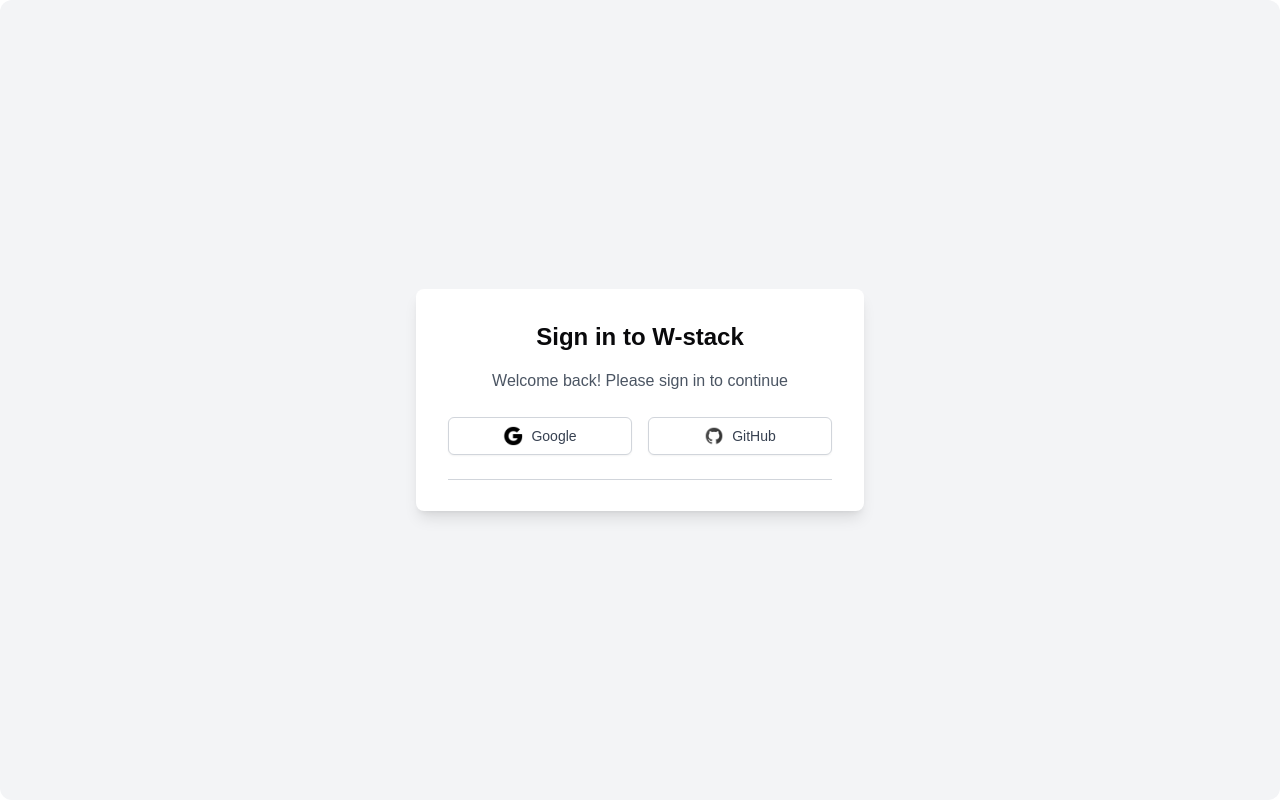
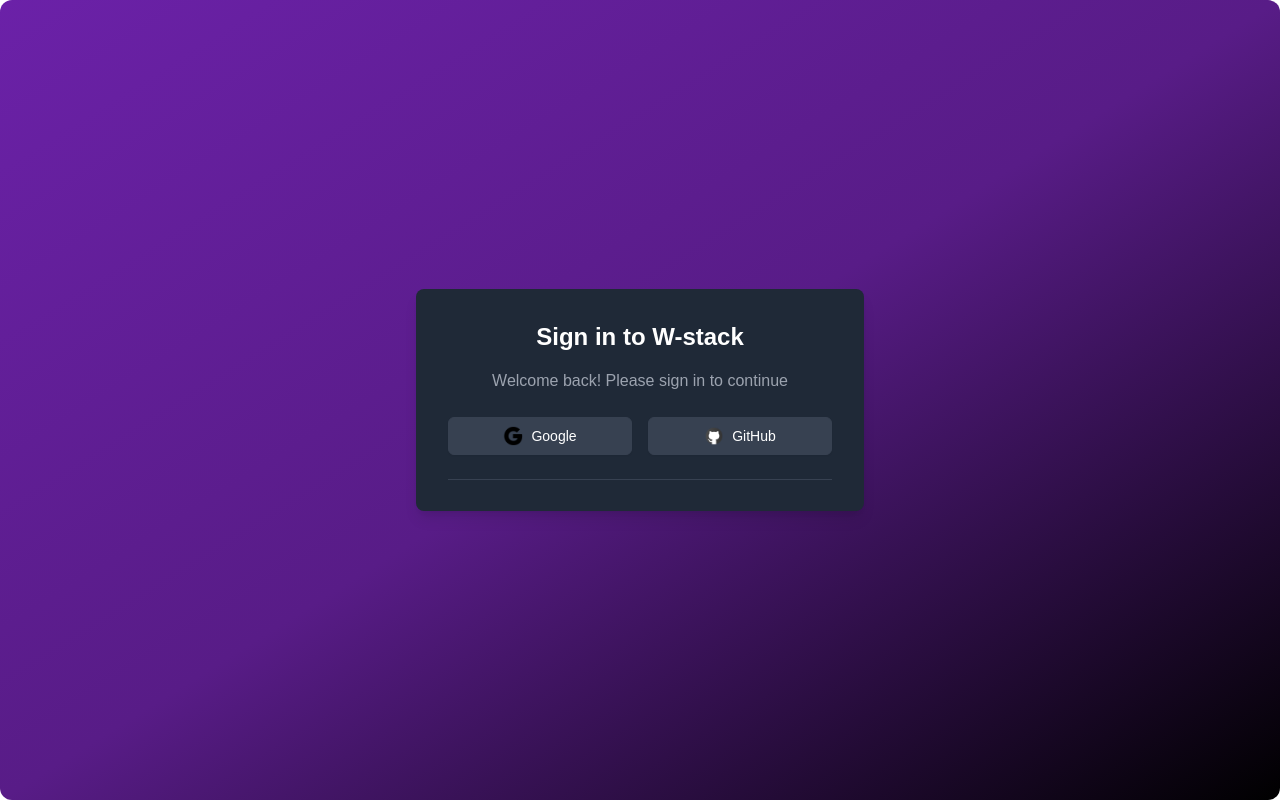
Before and after one commit to satyam1024/wstack, a Next.js app: page / in a window 1280 px wide. Built offline with nearby package versions, Linux system fonts and the light colour scheme; no server answers.

Commit message:
style: add gradient to login page

```diff
--- a/src/app/(auth)/login/page.tsx
+++ b/src/app/(auth)/login/page.tsx
@@ -1,24 +1,17 @@
 "use client";
 
 import { signIn, signOut, useSession } from 'next-auth/react';
-import { useEffect } from 'react';
 import Image from 'next/image';
 
 export default function Login() {
   const { data: session, status } = useSession();
 
-  useEffect(() => {
-    if (status === 'authenticated') {
-      console.log('User is authenticated:', session.user);
-    }
-  }, [session, status]);
-
   if (status === 'authenticated') {
     return (
-      <div className="flex flex-col items-center justify-center min-h-screen bg-gray-100 ">
-        <h1 className="text-2xl font-bold mb-4">Welcome, {session.user?.name}!</h1>
+      <div className="flex flex-col items-center justify-center min-h-screen bg-gradient-to-br from-purple-800 via-purple-900 to-black animate-pulse">
+        <h1 className="text-2xl font-bold mb-4 text-white">Welcome, {session.user?.name}!</h1>
         <div className='flex flex-col gap-y-3'>
-        <p className="text-lg">You are now logged in.</p>
+          <p className="text-lg text-gray-300">You are now logged in.</p>
           <button
             onClick={() => signOut()}
             className="bg-red-500 hover:bg-red-700 text-white font-bold py-2 px-4 rounded"
@@ -31,15 +24,15 @@
   }
 
   return (
-    <div className="flex flex-col items-center justify-center min-h-screen bg-gray-100 p-4 rounded-xl">
-      <div className="bg-white p-8 rounded-lg shadow-lg w-full max-w-md">
+    <div className="flex flex-col items-center justify-center min-h-screen bg-gradient-to-br from-purple-800 via-purple-900 to-black p-4 rounded-xl">
+      <div className="bg-gray-800 p-8 rounded-lg shadow-lg w-full max-w-md text-white">
         <h1 className="text-2xl font-bold mb-4 text-center">Sign in to W-stack</h1>
-        <p className="text-gray-600 mb-6 text-center">Welcome back! Please sign in to continue</p>
+        <p className="text-gray-400 mb-6 text-center">Welcome back! Please sign in to continue</p>
 
         <div className="flex space-x-4">
           <button
             onClick={() => signIn('google')}
-            className="w-1/2 flex items-center justify-center py-2 px-4 border border-gray-300 rounded-md shadow-sm text-sm font-medium text-gray-700 bg-white hover:bg-gray-50 focus:outline-none focus:ring-2 focus:ring-offset-2 focus:ring-blue-500" // Button width and styling
+            className="w-1/2 flex items-center justify-center py-2 px-4 border border-gray-700 rounded-md shadow-sm text-sm font-medium text-white bg-gray-700 hover:bg-gray-600 focus:outline-none focus:ring-2 focus:ring-offset-2 focus:ring-purple-500"
           >
             <Image className="w-5 h-5 mr-2" src="/google-icon.png" alt="Google Icon" width={20} height={20} />
             Google
@@ -47,7 +40,7 @@
 
           <button
             onClick={() => signIn('github')}
-            className="w-1/2 flex items-center justify-center py-2 px-4 border border-gray-300 rounded-md shadow-sm text-sm font-medium text-gray-700 bg-white hover:bg-gray-50 focus:outline-none focus:ring-2 focus:ring-offset-2 focus:ring-blue-500" // Button width and styling
+            className="w-1/2 flex items-center justify-center py-2 px-4 border border-gray-700 rounded-md shadow-sm text-sm font-medium text-white bg-gray-700 hover:bg-gray-600 focus:outline-none focus:ring-2 focus:ring-offset-2 focus:ring-purple-500"
           >
             <Image className="w-5 h-5 mr-2" src="/github-icon.png" alt="GitHub Icon" width={20} height={20} />
             GitHub
@@ -56,7 +49,7 @@
 
         <div className="relative mt-6">
           <div className="absolute inset-0 flex items-center">
-            <div className="w-full border-t border-gray-300"></div>
+            <div className="w-full border-t border-gray-700"></div>
           </div>
         </div>
       </div>
```
Lines whose indentation alone changed are shown as unchanged.
